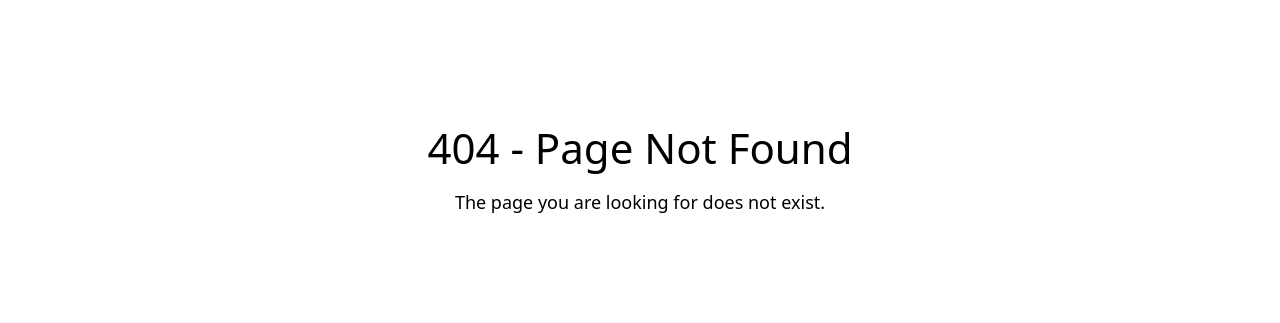
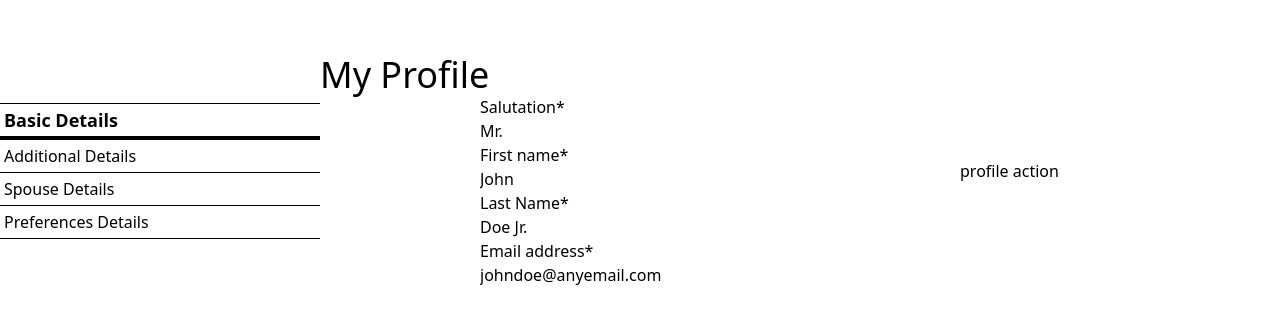
Before and after one commit to ibrohhm/vue-profile, a Vue app: page /profiles/1 in a window 1280 px wide. Before the commit this address had no page. Shown: the part 229-552 px from the top of the page. Built offline with nearby package versions, Linux system fonts and the light colour scheme.

Commit message:
integrate with dummy store

```diff
--- a/package.json
+++ b/package.json
@@ -24,6 +24,7 @@
     "vue-router": "^4.5.1",
     "vue-style-loader": "^4.1.3",
     "vue-template-compiler": "^2.7.16",
+    "vuex": "^4.1.0",
     "webpack": "^5.99.9",
     "webpack-cli": "^6.0.1",
     "webpack-dev-server": "^5.2.2",
--- a/src/app.js
+++ b/src/app.js
@@ -1,7 +1,18 @@
 import { createApp } from "vue";
+import Vuex from "vuex";
 import App from './App.vue'
 import router from './router';
 import './css/tailwind.css'
 import './css/main.css'
+import profileStore from './stores/profile'
 
-createApp(App).use(router).mount('#app');
+const store = new Vuex.Store({
+  modules: {
+    profile: profileStore,
+  }
+})
+
+const app = createApp(App)
+app.use(router)
+app.use(store)
+app.mount('#app');
--- a/src/components/ProfileAdditional.vue
+++ b/src/components/ProfileAdditional.vue
@@ -2,33 +2,58 @@
   <div class="profile-additional">
     <fieldset class="profile-additional--home-address fieldset">
       <legend class="fieldset-legend text-base">Home address*</legend>
-      <input type="text" class="input w-full"/>
+      <input type="text" class="input w-full" :value="address"/>
     </fieldset>
     <fieldset class="profile-additional--country fieldset">
       <legend class="fieldset-legend text-base">Country*</legend>
-      <input type="text" class="input w-full"/>
+      <input type="text" class="input w-full" :value="country"/>
     </fieldset>
     <fieldset class="profile-additional--postal-code fieldset">
       <legend class="fieldset-legend text-base">Postal code*</legend>
-      <input type="text" class="input w-full"/>
+      <input type="text" class="input w-full" :value="postalCode"/>
     </fieldset>
     <fieldset class="profile-additional--birth fieldset">
       <legend class="fieldset-legend text-base">Date of birth</legend>
-      <input type="text" class="input w-full"/>
+      <input type="text" class="input w-full" :value="dateOfBirth"/>
     </fieldset>
     <fieldset class="profile-additional--gender fieldset">
       <legend class="fieldset-legend text-base">Gender</legend>
-      <input type="text" class="input w-full"/>
+      <input type="text" class="input w-full" :value="gender"/>
     </fieldset>
     <fieldset class="profile-additional--marital-status fieldset">
       <legend class="fieldset-legend text-base">Marital status</legend>
-      <input type="text" class="input w-full"/>
+      <input type="text" class="input w-full" :value="maritalStatus"/>
     </fieldset>
   </div>
 </template>
 
 <script>
 export default {
-  name: "ProfileAdditional"
+  name: "ProfileAdditional",
+  props: {
+    profile: {
+      type: Object,
+    }
+  },
+  data(){
+    return {
+      address: "",
+      country: "",
+      postalCode: "",
+      dateOfBirth: "",
+      gender: "",
+      maritalStatus: ""
+    }
+  },
+  watch: {
+    profile(value){
+      this.address = value.address
+      this.country = value.country
+      this.postalCode = value.postalCode
+      this.dateOfBirth = value.dateOfBirth
+      this.gender = value.gender
+      this.maritalStatus = value.maritalStatus
+    }
+  }
 }
 </script>
--- a/src/components/ProfileBasic.vue
+++ b/src/components/ProfileBasic.vue
@@ -2,25 +2,46 @@
   <div class="profile-basic">
     <fieldset class="profile-basic--salutation fieldset">
       <legend class="fieldset-legend text-base">Salutation*</legend>
-      <input type="text" class="input w-full"/>
+      <input type="text" class="input w-full" :value="salutation"/>
     </fieldset>
     <fieldset class="profile-basic--first-name fieldset">
       <legend class="fieldset-legend text-base">First name*</legend>
-      <input type="text" class="input w-full"/>
+      <input type="text" class="input w-full" :value="firstName"/>
     </fieldset>
     <fieldset class="profile-basic--last-name fieldset">
       <legend class="fieldset-legend text-base">Last Name*</legend>
-      <input type="text" class="input w-full"/>
+      <input type="text" class="input w-full" :value="lastName"/>
     </fieldset>
     <fieldset class="profile-basic--email fieldset">
       <legend class="fieldset-legend text-base">Email address*</legend>
-      <input type="text" class="input w-full"/>
+      <input type="text" class="input w-full" :value="email"/>
     </fieldset>
   </div>
 </template>
 
 <script>
 export default {
-  name: "ProfileBasic"
+  name: "ProfileBasic",
+  props: {
+    profile: {
+      type: Object,
+    }
+  },
+  data(){
+    return {
+      salutation: "",
+      firstName: "",
+      lastName: "",
+      email: ""
+    }
+  },
+  watch: {
+    profile(value){
+      this.salutation = value.salutation
+      this.firstName = value.firstName
+      this.lastName = value.lastName
+      this.email = value.email
+    }
+  }
 }
 </script>
--- a/src/components/ProfileDetail.vue
+++ b/src/components/ProfileDetail.vue
@@ -5,10 +5,10 @@
     </div>
     <div class="profile-detail--content flex justify-center items-center">
       <div class="profile-detail--content-image w-1/4"></div>
-      <ProfileBasic class="w-3/4" v-if="section === 'basic'"></ProfileBasic>
-      <ProfileAdditional class="w-3/4" v-else-if="section === 'additional'"></ProfileAdditional>
-      <ProfileSpouse class="w-3/4" v-else-if="section === 'spouse'"></ProfileSpouse>
-      <ProfilePreferences class="w-3/4" v-else-if="section === 'preferences'"></ProfilePreferences>
+      <ProfileBasic :profile="profile" class="w-3/4" :class="{hidden: section !== 'basic'}"></ProfileBasic>
+      <ProfileAdditional :profile="profile" class="w-3/4" :class="{hidden: section !== 'additional'}"></ProfileAdditional>
+      <ProfileSpouse :spouse="profile.spouse" class="w-3/4" :class="{hidden: section !== 'spouse'}"></ProfileSpouse>
+      <ProfilePreferences :preferences="profile.preferences" class="w-3/4" :class="{hidden: section !== 'preferences'}"></ProfilePreferences>
     </div>
   </div>
 </template>
@@ -25,6 +25,9 @@ export default {
     section: {
       type: String,
       required: true
+    },
+    profile: {
+      type: Object,
     }
   },
   components: {
--- a/src/components/ProfilePreferences.vue
+++ b/src/components/ProfilePreferences.vue
@@ -2,25 +2,46 @@
   <div class="profile-preferences">
     <fieldset class="profile-preferences--hobby fieldset">
       <legend class="fieldset-legend text-base">Hobby and interests</legend>
-      <input type="text" class="input w-full"/>
+      <input type="text" class="input w-full" :value="hobbiesAndInterests"/>
     </fieldset>
     <fieldset class="profile-preferences--sport fieldset">
       <legend class="fieldset-legend text-base">Favorite sport(s)</legend>
-      <input type="text" class="input w-full"/>
+      <input type="text" class="input w-full" :value="favoriteSports"/>
     </fieldset>
     <fieldset class="profile-preferences--music fieldset">
       <legend class="fieldset-legend text-base">Preferred music genre(s)</legend>
-      <input type="text" class="input w-full"/>
+      <input type="text" class="input w-full" :value="preferredMusic"/>
     </fieldset>
     <fieldset class="profile-preferences--movie fieldset">
       <legend class="fieldset-legend text-base">Preferred movie/TV show(s)</legend>
-      <input type="text" class="input w-full"/>
+      <input type="text" class="input w-full" :value="preferredMovies"/>
     </fieldset>
   </div>
 </template>
 
 <script>
 export default {
-  name: "ProfilePreferences"
+  name: "ProfilePreferences",
+  props: {
+    preferences: {
+      type: Object,
+    }
+  },
+  data(){
+    return {
+      hobbiesAndInterests: "",
+      favoriteSports: "",
+      preferredMusic: "",
+      preferredMovies: ""
+    }
+  },
+  watch: {
+    preferences(value){
+      this.hobbiesAndInterests = value.hobbiesAndInterests
+      this.favoriteSports = value.favoriteSports
+      this.preferredMusic = value.preferredMusic
+      this.preferredMovies = value.preferredMovies
+    }
+  }
 }
 </script>
--- a/src/components/ProfileSpouse.vue
+++ b/src/components/ProfileSpouse.vue
@@ -2,21 +2,40 @@
   <div class="profile-spouse">
     <fieldset class="profile-spouse--salutation fieldset">
       <legend class="fieldset-legend text-base">Salutation</legend>
-      <input type="text" class="input w-full"/>
+      <input type="text" class="input w-full" :value="salutation"/>
     </fieldset>
     <fieldset class="profile-spouse--first-name fieldset">
       <legend class="fieldset-legend text-base">First name</legend>
-      <input type="text" class="input w-full"/>
+      <input type="text" class="input w-full" :value="firstName"/>
     </fieldset>
     <fieldset class="profile-spouse--last-name fieldset">
       <legend class="fieldset-legend text-base">Last Name</legend>
-      <input type="text" class="input w-full"/>
+      <input type="text" class="input w-full" :value="lastName"/>
     </fieldset>
   </div>
 </template>
 
 <script>
 export default {
-  name: "ProfileSpouse"
+  name: "ProfileSpouse",
+  props: {
+    spouse: {
+      type: Object,
+    }
+  },
+  data(){
+    return {
+      salutation: "",
+      firstName: "",
+      lastName: "",
+    }
+  },
+  watch: {
+    spouse(value){
+      this.salutation = value && value.salutation
+      this.firstName = value && value.firstName
+      this.lastName = value && value.lastName
+    }
+  }
 }
 </script>
--- /dev/null
+++ b/src/data/profiles.json
@@ -0,0 +1,43 @@
+[{
+  "id": 1,
+  "salutation": "Mr.",
+  "first_name": "John",
+  "last_name": "Doe Jr.",
+  "email": "johndoe@anyemail.com",
+  "address": "some address",
+  "country": "country A",
+  "postal_code": "13542",
+  "date_of_birth": "1984-10-12",
+  "gender": "Male",
+  "marital_status": "Married",
+  "spouse": {
+    "salutation": "Ms.",
+    "first_name": "Rine",
+    "last_name": "Doe"
+  },
+  "preferences": {
+    "hobbies_and_interests": "play games",
+    "favorite_sports": "football",
+    "preferred_music": "country music",
+    "preferred_movies": "western series"
+  }
+}, {
+  "id": 2,
+  "salutation": "Mr.",
+  "first_name": "Rick",
+  "last_name": "Sanches",
+  "email": "ricksanches@anyemail.com",
+  "address": "some address",
+  "country": "country B",
+  "postal_code": "13535",
+  "date_of_birth": "1943-01-15",
+  "gender": "Male",
+  "marital_status": "Single",
+  "spouse": null,
+  "preferences": {
+    "hobbies_and_interests": "science and invention",
+    "favorite_sports": "running",
+    "preferred_music": "human music",
+    "preferred_movies": "fantasy"
+  }
+}]
--- a/src/router.js
+++ b/src/router.js
@@ -10,9 +10,10 @@ const routes = [
     component: Home
   },
   {
-    path: '/profile',
+    path: '/profiles/:userId',
     name: 'Profile',
-    component: Profile
+    component: Profile,
+    props: true
   },
   {
     path: '/:catchAll(.*)',
--- /dev/null
+++ b/src/stores/profile.js
@@ -0,0 +1,15 @@
+import dummyProfiles from "../data/profiles.json"
+
+const store = {
+  namespaced: true,
+  actions: {
+    async fetchProfiles() {
+      return dummyProfiles
+    },
+    async fetchProfileByUserId({ commit }, userId) {
+      return dummyProfiles.find(x => x.id == userId)
+    }
+  }
+}
+
+export default store;
--- a/src/views/Profile.vue
+++ b/src/views/Profile.vue
@@ -1,7 +1,7 @@
 <template>
   <div id="profile" class="flex justify-center items-center w-full h-screen">
     <ProfileTab @OnClickProfileTab="OnClickProfileTab" class="w-1/4"></ProfileTab>
-    <ProfileDetail class="w-1/2" :section="section"></ProfileDetail>
+    <ProfileDetail :profile="profile" class="w-1/2" :section="section"></ProfileDetail>
     <ProfileAction class="w-1/4"></ProfileAction>
   </div>
 </template>
@@ -13,6 +13,11 @@ import ProfileTab from '../components/ProfileTab.vue'
 
 export default {
   name: "Profile",
+  props: {
+    userId: {
+      type: Number
+    },
+  },
   components: {
     ProfileAction,
     ProfileDetail,
@@ -20,8 +25,57 @@ export default {
   },
   data(){
     return {
-      section: "basic"
+      section: "basic",
+      profile: {
+        id: "",
+        salutation: "",
+        firstName: "",
+        lastName: "",
+        email: "",
+        address: "",
+        country: "",
+        postalCode: "",
+        gender: "",
+        dateOfBirth: "",
+        maritalStatus: "",
+        spouse: null,
+        prereferences: null
+      },
     }
+  },
+  mounted(){
+    this.$store.dispatch('profile/fetchProfileByUserId', this.userId).then((res) => {
+      this.profile = {
+        id: res.id,
+        salutation: res.salutation,
+        firstName: res.first_name,
+        lastName: res.last_name,
+        email: res.email,
+        address: res.address,
+        country: res.country,
+        postalCode: res.postal_code,
+        gender: res.gender,
+        dateOfBirth: res.date_of_birth,
+        maritalStatus: res.marital_status,
+      }
+
+      if(res.spouse !== null){
+        this.profile.spouse = {
+          salutation: res.spouse.salutation,
+          firstName: res.spouse.first_name,
+          lastName: res.spouse.last_name
+        }
+      }
+
+      if(res.preferences !== null) {
+        this.profile.preferences = {
+          hobbiesAndInterests: res.preferences.hobbies_and_interests,
+          favoriteSports: res.preferences.favorite_sports,
+          preferredMusic: res.preferences.preferred_music,
+          preferredMovies: res.preferences.preferred_movies,
+        }
+      }
+    })
   },
   methods: {
     OnClickProfileTab(section){
```
Also changed, not shown: 1 other file (tests, documents, lock files or other folders).
